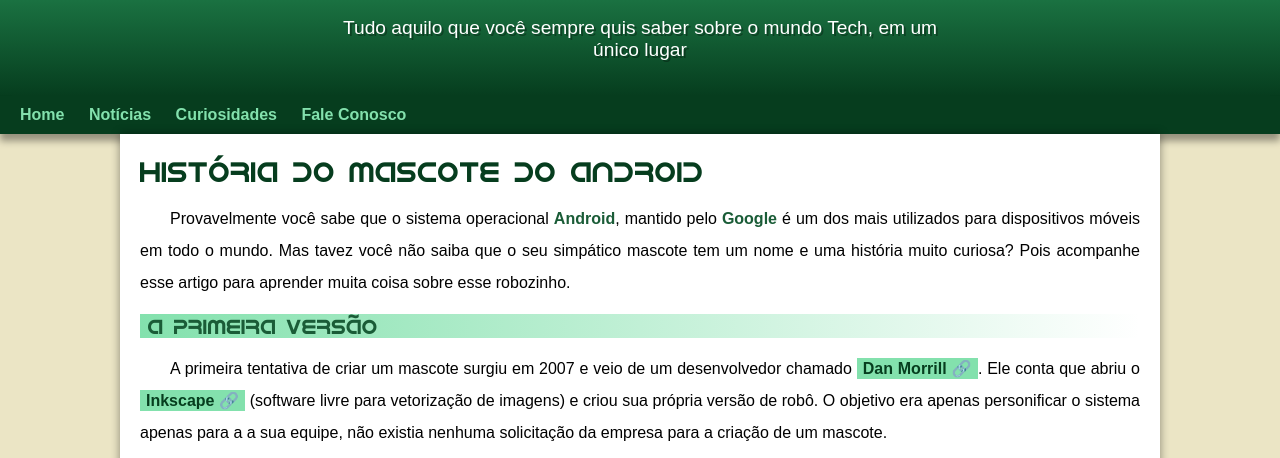
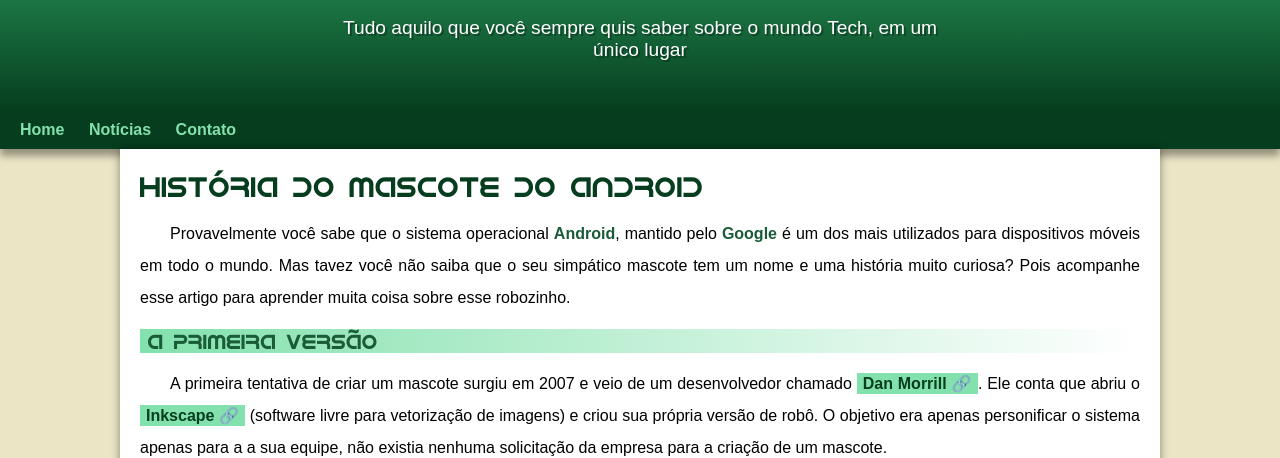
Before and after one commit to akillyskawan/projeto-android, a plain HTML site: page index.html in a window 1280 px wide. Shown: the part 100-558 px from the top of the page. Drawn offline with Linux system fonts and the light colour scheme.

Commit message:
problema de padding corrigido

```diff
--- a/estilo/style.css
+++ b/estilo/style.css
@@ -38,7 +38,6 @@
     min-height: 150px;
     text-align: center;
     padding-top: 40px;
-    margin-bottom: -20px;
 }
 
 header > h1 {
@@ -58,9 +57,8 @@
     padding-right: 10px;
     padding-left: 10px;
     margin: auto;
-    margin-bottom: 20px;
+    padding-bottom: 50px;
     text-shadow: 2px 2px 0px rgba(0, 0, 0, 0.315);
-    padding-bottom: 35px;
 }
 
 nav {
--- a/index.html
+++ b/index.html
@@ -18,8 +18,7 @@
     <nav>
         <a href="#">Home</a>
         <a href="#">Notícias</a>
-        <a href="#">Curiosidades</a>
-        <a href="#">Fale Conosco</a>
+        <a href="#">Contato</a>
     </nav>
     <main>
         <article>
```
